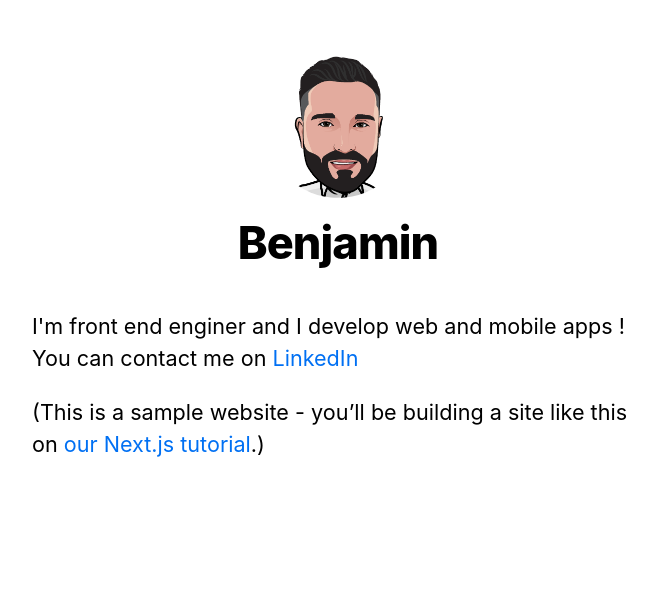
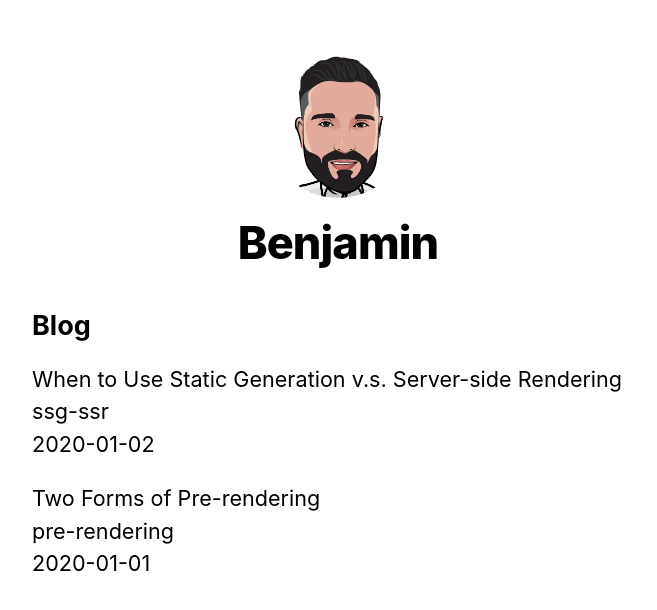
Before and after one commit to BenGex31/nextjs-blog, a Next.js app: page / in a window 1280 px wide. Shown: the top 610 px of the page, without its empty margins (302-959 px from the left). Built offline with nearby package versions, Linux system fonts and the light colour scheme.

Commit message:
Update index.js

```diff
--- a/pages/index.js
+++ b/pages/index.js
@@ -1,25 +1,36 @@
 import Head from "next/head";
 import Layout, { siteTitle } from "../components/layout";
 import utilStyles from "../styles/utils.module.css";
+import { getSortedPostsData } from '../lib/posts';
 
-export default function Home() {
+export async function getStaticProps() {
+  const allPostsData = getSortedPostsData();
+  return {
+    props: {
+      allPostsData,
+    },
+  };
+}
+
+export default function Home({ allPostsData }) {
   return (
     <Layout home>
-      <Head>
-        <title>{siteTitle}</title>
-      </Head>
-      <section className={utilStyles.headingMd}>
-        <p>
-          I'm front end enginer and I develop web and mobile apps ! You can
-          contact me on{" "}
-          <a href="https://www.linkedin.com/in/benjamindesole/" target="blank">
-            LinkedIn
-          </a>
-        </p>
-        <p>
-          (This is a sample website - you’ll be building a site like this on{" "}
-          <a href="https://nextjs.org/learn">our Next.js tutorial</a>.)
-        </p>
+      {/* Keep the existing code here */}
+
+      {/* Add this <section> tag below the existing <section> tag */}
+      <section className={`${utilStyles.headingMd} ${utilStyles.padding1px}`}>
+        <h2 className={utilStyles.headingLg}>Blog</h2>
+        <ul className={utilStyles.list}>
+          {allPostsData?.map(({ id, date, title }) => (
+            <li className={utilStyles.listItem} key={id}>
+              {title}
+              <br />
+              {id}
+              <br />
+              {date}
+            </li>
+          ))}
+        </ul>
       </section>
     </Layout>
   );
```
